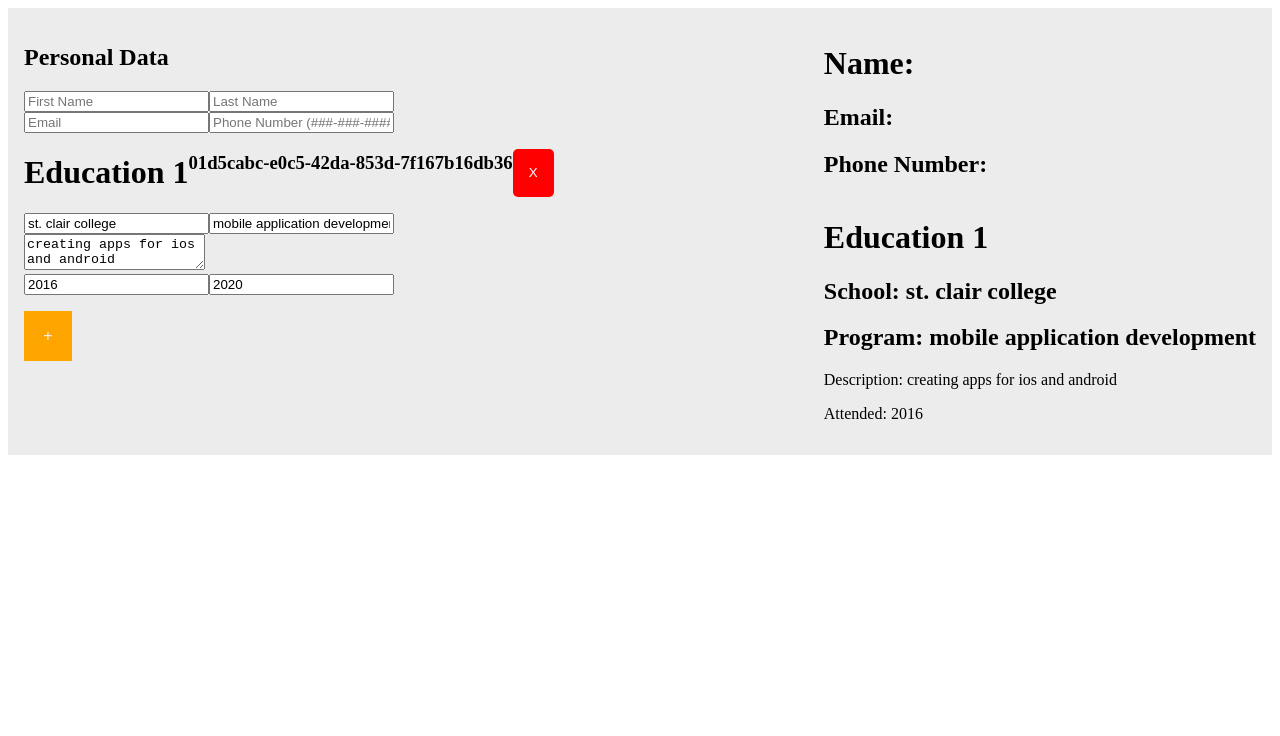
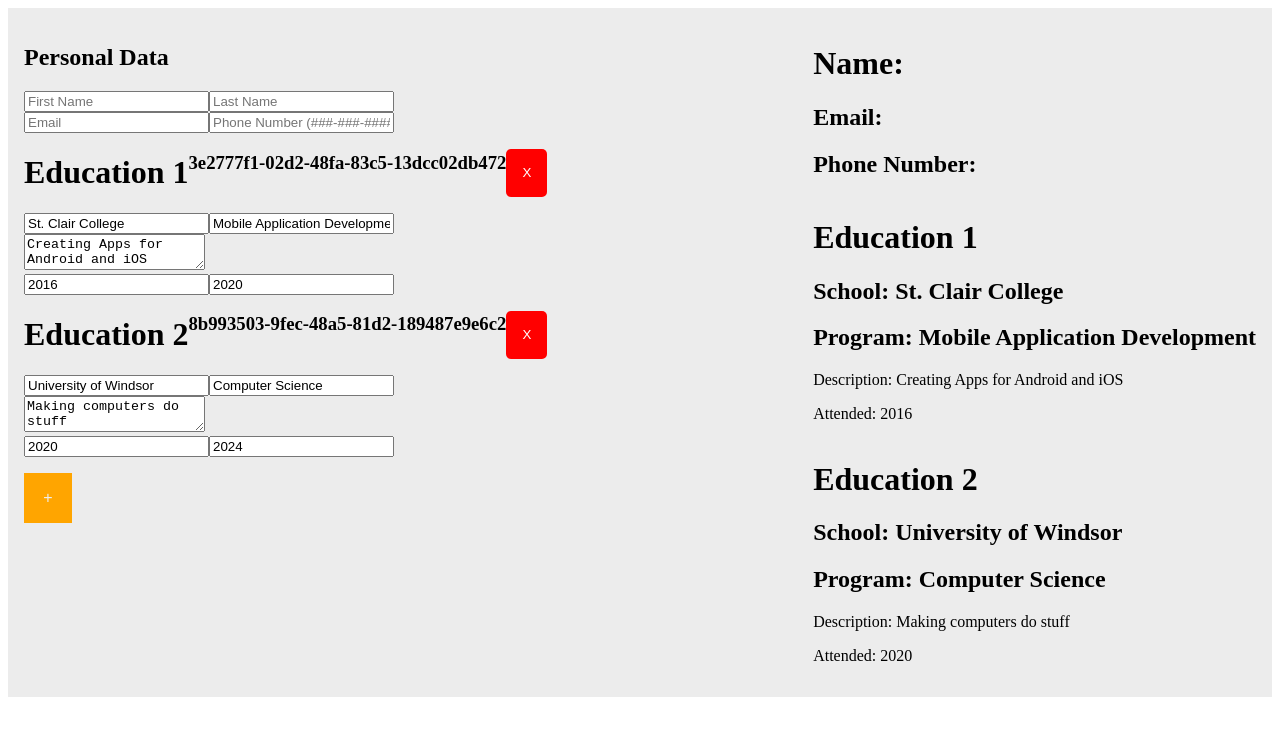
Before and after one commit to Abazzi/cv-application-react, a React (Vite) app: page / in a window 1280 px wide. Shown: the top 736 px of the page. Built offline with nearby package versions, Linux system fonts and the light colour scheme.

Commit message:
update: updated initial data in the education array

```diff
--- a/src/App.jsx
+++ b/src/App.jsx
@@ -19,11 +19,19 @@ function App() {
   const [education, setEducation] = useState([
     {
       id: crypto.randomUUID(),
-      school: "st. clair college",
-      program: "mobile application development",
-      description: "creating apps for ios and android",
+      school: "St. Clair College",
+      program: "Mobile Application Development",
+      description: "Creating Apps for Android and iOS",
       startDate: "2016",
       endDate: "2020",
+    },
+    {
+      id: crypto.randomUUID(),
+      school: "University of Windsor",
+      program: "Computer Science",
+      description: "Making computers do stuff",
+      startDate: "2020",
+      endDate: "2024",
     },
   ]
   );
```
